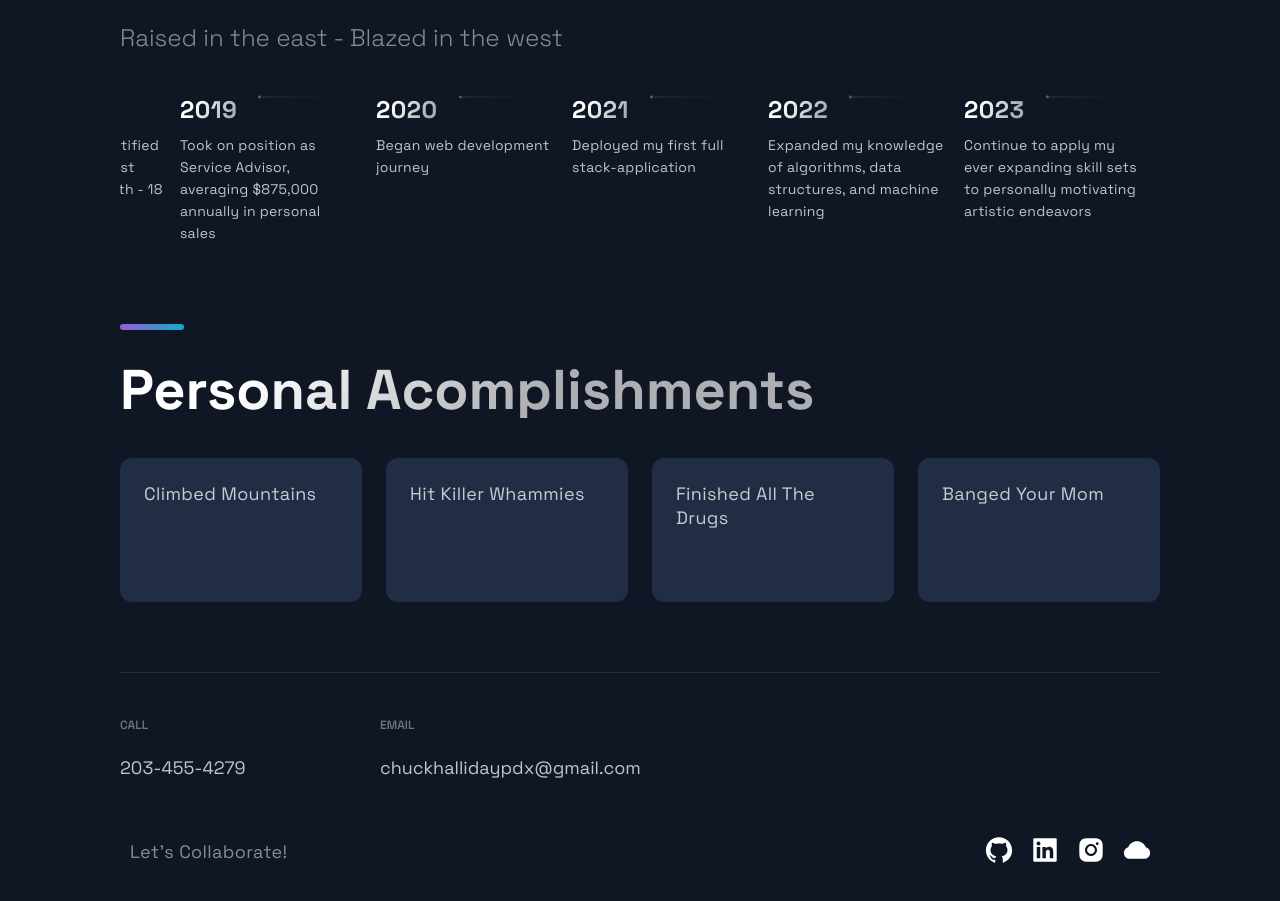
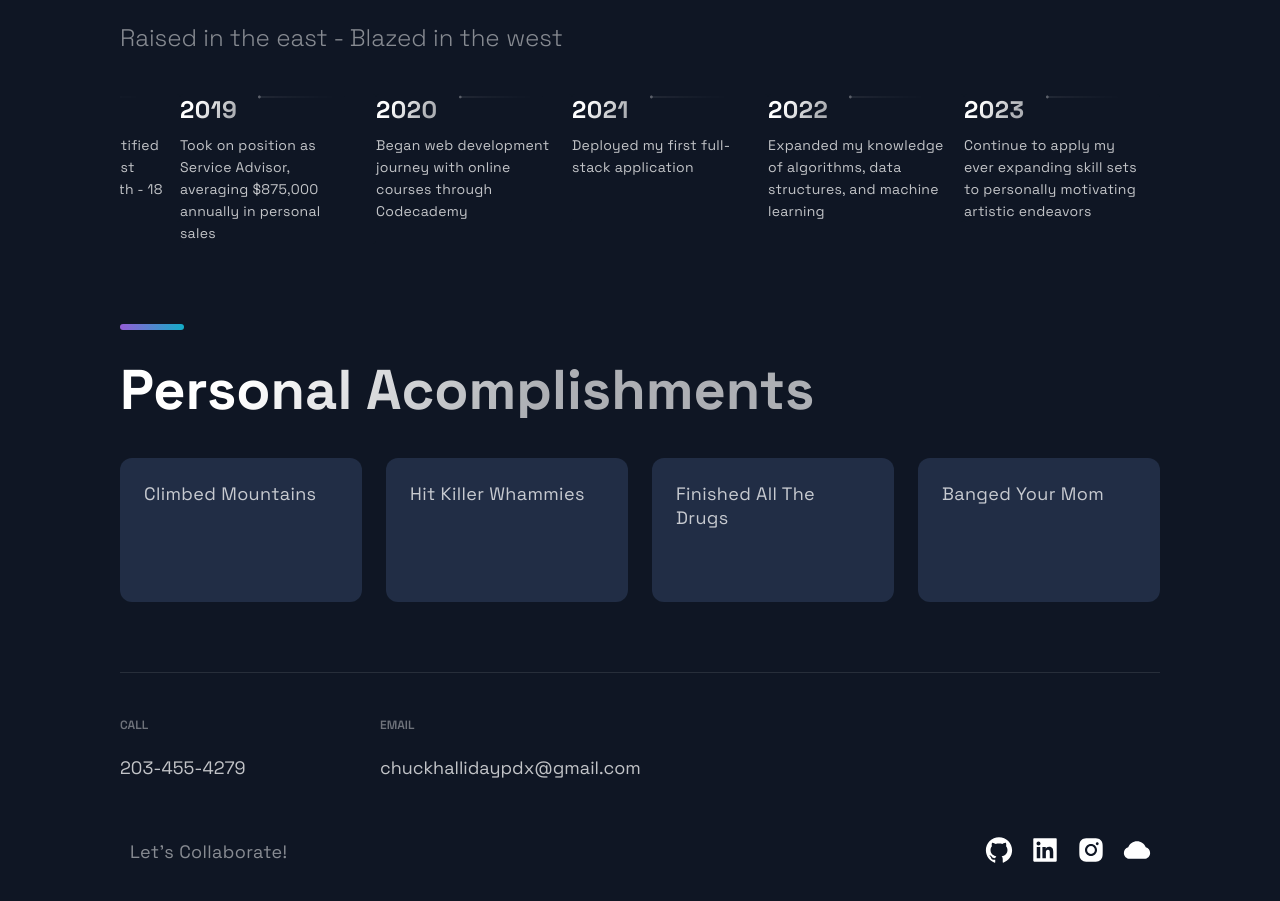
Before and after one commit to chuckhalliday/Personal-Portfolio, a Next.js app: page / in a window 1280 px wide. Shown: the part 2060-2961 px from the top of the page. Built offline with nearby package versions, Linux system fonts and the light colour scheme.

Commit message:
Update constants.js

```diff
--- a/src/constants/constants.js
+++ b/src/constants/constants.js
@@ -51,8 +51,8 @@ export const TimeLineData = [
   { year: 2017, text: 'Became Chevy/GM Certified', },
   { year: 2018, text: 'Became Subaru Certified and achieved highest personal sales month - 18 vehicles', },
   { year: 2019, text: 'Took on position as Service Advisor, averaging $875,000 annually in personal sales', },
-  { year: 2020, text: 'Began web development journey', },
-  { year: 2021, text: 'Deployed my first full stack-application', },
+  { year: 2020, text: 'Began web development journey with online courses through Codecademy', },
+  { year: 2021, text: 'Deployed my first full-stack application', },
   { year: 2022, text: 'Expanded my knowledge of algorithms, data structures, and machine learning', },
   { year: 2023, text: 'Continue to apply my ever expanding skill sets to personally motivating artistic endeavors', },
 ];
```
